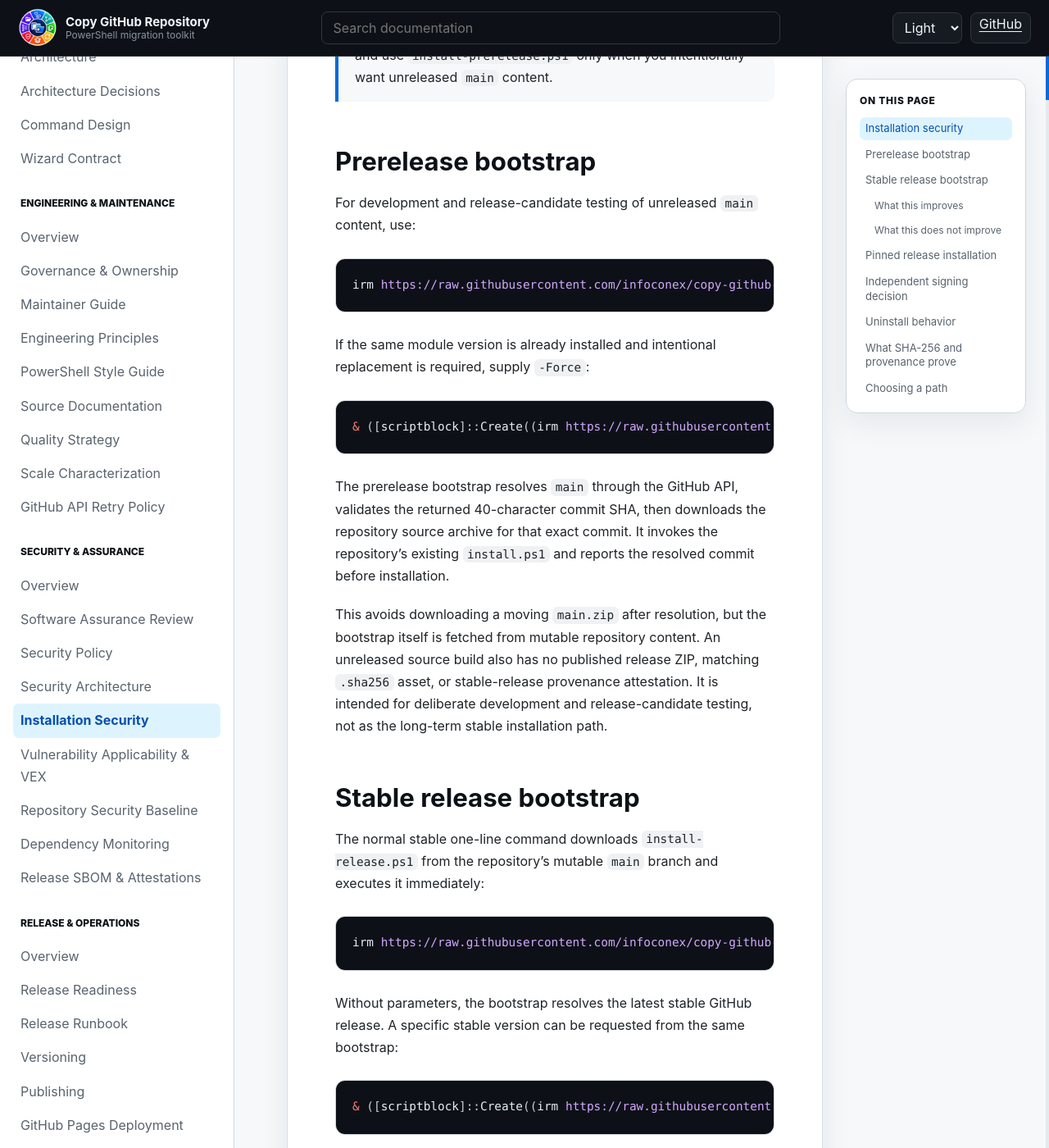
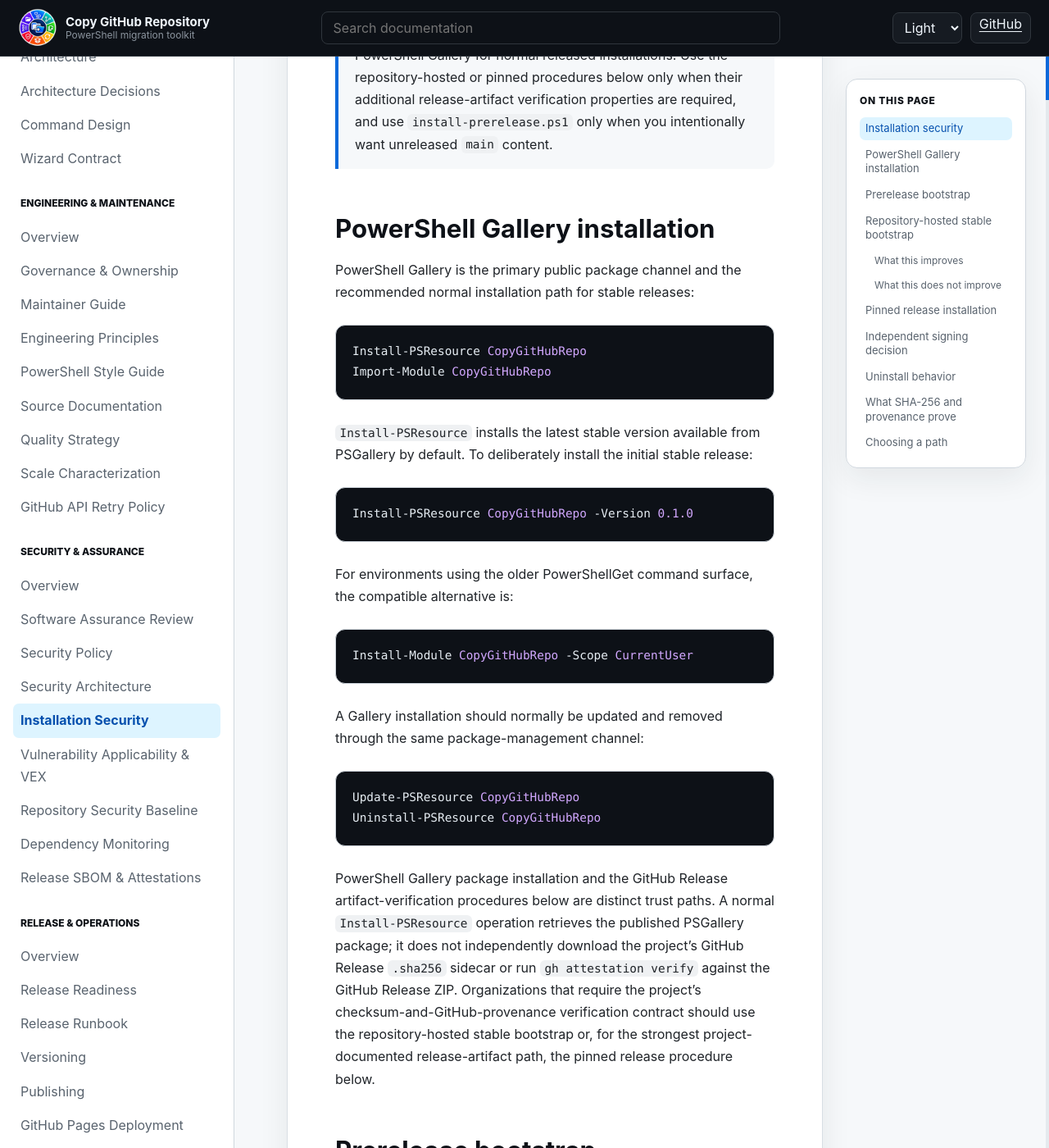
Before and after one commit to infoconex/copy-github-repo, a Jekyll site: the page built from docs/security/installation-security.md, in a window 1280 px wide and 1400 px high, scrolled down 359 px. Shown: the whole window at 82% size. Built offline with Jekyll 4.4.1, drawn with Linux system fonts in a browser that asks for light colours; our own code applies the rules of GitHub Pages for plain Markdown files; some of the changed text lies outside the part shown.

Commit message:
Make PowerShell Gallery the canonical stable install path (#5)
Document PowerShell Gallery as the normal stable installation path, retain repository-hosted and pinned GitHub Release alternatives, and protect the trust-path guidance with contract tests.

````diff
--- a/docs/security/installation-security.md
+++ b/docs/security/installation-security.md
@@ -1,9 +1,39 @@
 # Installation security
 
-Copy GitHub Repository has separate prerelease and stable-release installation paths with different trust properties.
+Copy GitHub Repository has a primary stable PowerShell Gallery installation path plus repository-hosted stable, pinned-artifact, and prerelease alternatives with different trust properties.
 
 > [!IMPORTANT]
-> Version `v0.1.0` is the initial stable release. Use the stable procedures below for normal released installations and use `install-prerelease.ps1` only when you intentionally want unreleased `main` content.
+> Version `v0.1.0` is the initial stable release. Use PowerShell Gallery for normal released installations. Use the repository-hosted or pinned procedures below only when their additional release-artifact verification properties are required, and use `install-prerelease.ps1` only when you intentionally want unreleased `main` content.
+
+## PowerShell Gallery installation
+
+PowerShell Gallery is the primary public package channel and the recommended normal installation path for stable releases:
+
+```powershell
+Install-PSResource CopyGitHubRepo
+Import-Module CopyGitHubRepo
+```
+
+`Install-PSResource` installs the latest stable version available from PSGallery by default. To deliberately install the initial stable release:
+
+```powershell
+Install-PSResource CopyGitHubRepo -Version 0.1.0
+```
+
+For environments using the older PowerShellGet command surface, the compatible alternative is:
+
+```powershell
+Install-Module CopyGitHubRepo -Scope CurrentUser
+```
+
+A Gallery installation should normally be updated and removed through the same package-management channel:
+
+```powershell
+Update-PSResource CopyGitHubRepo
+Uninstall-PSResource CopyGitHubRepo
+```
+
+PowerShell Gallery package installation and the GitHub Release artifact-verification procedures below are distinct trust paths. A normal `Install-PSResource` operation retrieves the published PSGallery package; it does not independently download the project's GitHub Release `.sha256` sidecar or run `gh attestation verify` against the GitHub Release ZIP. Organizations that require the project's checksum-and-GitHub-provenance verification contract should use the repository-hosted stable bootstrap or, for the strongest project-documented release-artifact path, the pinned release procedure below.
 
 ## Prerelease bootstrap
 
@@ -23,9 +53,9 @@ The prerelease bootstrap resolves `main` through the GitHub API, validates the r
 
 This avoids downloading a moving `main.zip` after resolution, but the bootstrap itself is fetched from mutable repository content. An unreleased source build also has no published release ZIP, matching `.sha256` asset, or stable-release provenance attestation. It is intended for deliberate development and release-candidate testing, not as the long-term stable installation path.
 
-## Stable release bootstrap
+## Repository-hosted stable bootstrap
 
-The normal stable one-line command downloads `install-release.ps1` from the repository's mutable `main` branch and executes it immediately:
+The repository-hosted stable convenience bootstrap is an alternative to the normal PowerShell Gallery install when the GitHub Release ZIP checksum and provenance verification are desired:
 
 ```powershell
 irm https://raw.githubusercontent.com/infoconex/copy-github-repo/main/install-release.ps1 | iex
@@ -73,7 +103,7 @@ Therefore the convenience bootstrap remains inside the trust boundary even thoug
 
 ## Pinned release installation
 
-For a higher-assurance stable install, avoid executing mutable branch content. Pin a stable release and download its versioned artifact/checksum directly, then verify both checksum and GitHub artifact attestation before extraction.
+For a higher-assurance stable install using the project's GitHub Release evidence, avoid executing mutable branch content. Pin a stable release and download its versioned artifact/checksum directly, then verify both checksum and GitHub artifact attestation before extraction.
 
 The initial stable version is `v0.1.0`; the following pattern installs that release:
 
@@ -132,7 +162,13 @@ Authenticode signing may still be considered later for environments that specifi
 
 ## Uninstall behavior
 
-`uninstall.ps1` is the supported removal entry point for installations created by this project's custom installer. It is interactive by default when neither `-Version` nor `-AllVersions` is supplied.
+For a module installed from PowerShell Gallery, prefer the package manager that installed it:
+
+```powershell
+Uninstall-PSResource CopyGitHubRepo
+```
+
+`uninstall.ps1` is the supported removal entry point for installations created by this project's custom repository-hosted installer and for explicit local cleanup. It is interactive by default when neither `-Version` nor `-AllVersions` is supplied.
 
 The convenient one-line form is:
 
@@ -184,12 +220,14 @@ A matching SHA-256 value proves that the downloaded ZIP has the same bytes as th
 
 A checksum downloaded from the same release does **not**, by itself, prove who produced the artifact or protect against an attacker who can replace both the artifact and its checksum.
 
-The GitHub provenance attestation adds a cryptographically verified identity statement for the artifact. The stable installer requires the artifact to verify as produced by this repository's release workflow from the exact selected release commit. This is stronger than trusting the adjacent checksum alone, but it is still provenance—not a claim that the code is vulnerability-free or that a mutable bootstrap cannot itself be compromised.
+The GitHub provenance attestation adds a cryptographically verified identity statement for the artifact. The stable repository-hosted installer requires the artifact to verify as produced by this repository's release workflow from the exact selected release commit. This is stronger than trusting the adjacent checksum alone, but it is still provenance—not a claim that the code is vulnerability-free or that a mutable bootstrap cannot itself be compromised.
 
 ## Choosing a path
 
-Use `install-release.ps1` when ease of stable installation is the priority. The artifact is checksum- and provenance-verified, but the convenience bootstrap itself still comes from mutable `main`.
+Use **PowerShell Gallery** with `Install-PSResource CopyGitHubRepo` for normal stable installation, `Update-PSResource CopyGitHubRepo` for normal updates, and `Uninstall-PSResource CopyGitHubRepo` for removal of Gallery-managed installations.
+
+Use `install-release.ps1` when you specifically want the repository-hosted stable convenience path and its checksum/provenance verification of the GitHub Release ZIP. Remember that the convenience bootstrap itself is fetched from mutable `main` and remains inside the trust boundary.
+
+Use the pinned release procedure when you want to avoid executing mutable branch content and explicitly verify the selected GitHub Release artifact against both its checksum and cryptographic provenance before extraction.
 
 Use `install-prerelease.ps1` only when you intentionally want the current unreleased `main` build. Add `-Force` only when intentionally replacing the same installed version.
-
-Use the pinned release procedure when you want to avoid executing mutable branch content and explicitly choose the release being installed. It verifies both the artifact checksum and cryptographic provenance before extraction.
````
Also changed, not shown: other parts of docs/security/installation-security.md (+1 -1 lines), docs/release/versioning.md (+5 -3 lines), docs/user/README.md (+9 -0 lines), docs/user/user-guide.md (+11 -1 lines), 2 other files.
